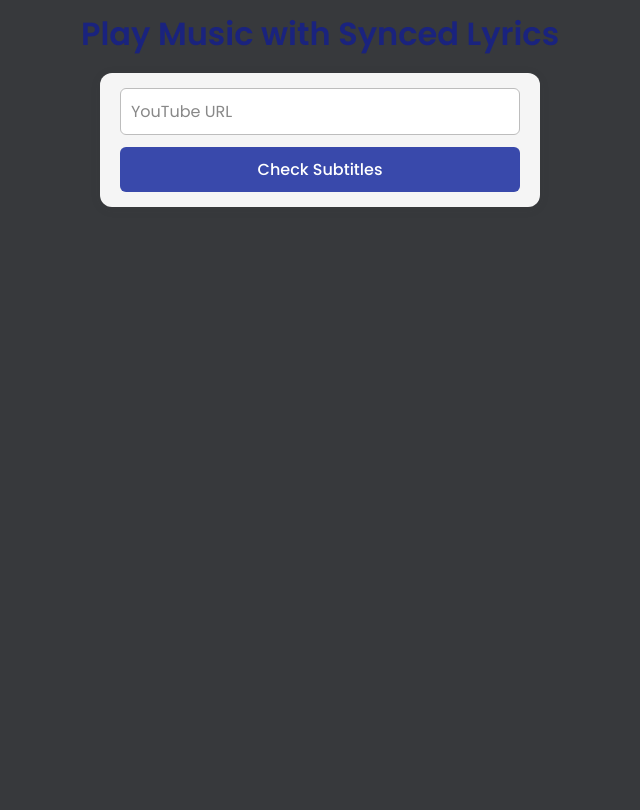
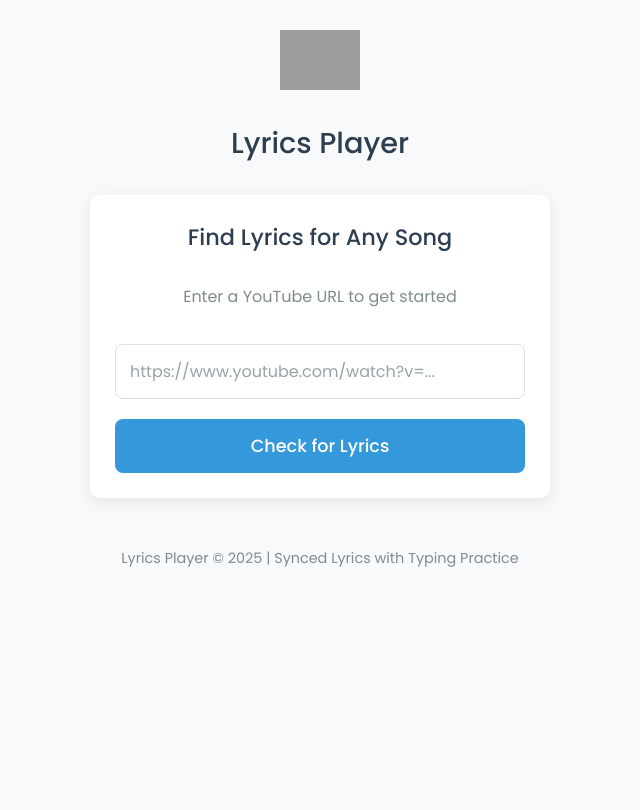
Before and after one commit to PrabeshMarasini/LyricsType, a FastAPI app: page / in a window 1280 px wide. Shown: the whole page, without its empty margins (320-960 px from the left). After the commit the page ends 567 px from the top, so only its background shows below. Run offline with FastAPI, Linux system fonts and the light colour scheme; grey boxes are pictures that could not be loaded.

Commit message:
feat: logo added, button added to go back in case subtitles is not found & minor UI changes

```diff
--- a/static/styles.css
+++ b/static/styles.css
@@ -1,87 +1,226 @@
 body {
-    background: #37393c;
-    color: #f0f0f0;
+    background: #f8f9fa;
+    color: #333;
     font-family: 'Poppins', 'Segoe UI', Arial, sans-serif;
     margin: 0;
     padding: 0;
-    height: 100vh;
-    overflow: hidden;
+    min-height: 100vh;
 }
 
-h1, h2 {
+h1 {
     text-align: center;
-    margin: 10px 0 5px 0;
-    color: #1a237e;
+    margin: 20px 0 30px 0;
+    color: #2c3e50;
     font-family: 'Poppins', sans-serif;
     font-weight: 600;
+    font-size: 2.2rem;
 }
 
+/* Container for all content */
+.container {
+    width: 100%;
+    max-width: 500px;
+    padding: 20px;
+    box-sizing: border-box;
+    margin: 0 auto;
+}
+
+/* Logo section */
+.logo-container {
+    text-align: center;
+    margin-bottom: 30px;
+}
+
+.logo-container img {
+    width: 80px;
+    height: 80px;
+    object-fit: contain;
+}
+
+.logo-container h2 {
+    margin: 15px 0 0 0;
+    color: #2c3e50;
+    font-weight: 500;
+    font-size: 1.8rem;
+}
+
+/* Form styling */
 form {
-    background: #f5f5f5;
-    max-width: 400px;
-    margin: 15px auto 10px auto;
-    padding: 15px 20px;
-    border-radius: 12px;
-    box-shadow: 0 2px 12px rgba(60,60,60,0.07);
+    background: #fff;
+    border-radius: 10px;
+    padding: 25px;
+    box-shadow: 0 4px 15px rgba(0, 0, 0, 0.08);
     display: flex;
     flex-direction: column;
-    gap: 12px;
+    gap: 20px;
+    width: 100%;
+    box-sizing: border-box;
+}
+
+.form-title {
+    margin: 0 0 10px 0;
+    color: #2c3e50;
+    font-size: 1.4rem;
+    font-weight: 500;
+    text-align: center;
+}
+
+.form-subtitle {
+    margin: 0 0 15px 0;
+    color: #7f8c8d;
+    font-size: 1rem;
+    text-align: center;
 }
 
 input[type="text"], select {
-    padding: 10px;
-    border: 1px solid #bdbdbd;
-    border-radius: 6px;
+    padding: 14px;
+    border: 1px solid #ddd;
+    border-radius: 8px;
     font-size: 1rem;
     font-family: 'Poppins', sans-serif;
+    transition: border-color 0.3s;
+    width: 100%;
+    box-sizing: border-box;
 }
 
+input[type="text"]:focus, select:focus {
+    outline: none;
+    border-color: #3498db;
+    box-shadow: 0 0 0 2px rgba(52, 152, 219, 0.2);
+}
+
+label {
+    font-weight: 500;
+    color: #2c3e50;
+    margin-bottom: 5px;
+    display: block;
+}
+
+/* Button styling */
 button {
-    background: #3949ab;
+    background: #3498db;
     color: #fff;
     border: none;
-    border-radius: 6px;
-    padding: 10px 0;
-    font-size: 1rem;
+    border-radius: 8px;
+    padding: 14px;
+    font-size: 1.1rem;
     font-family: 'Poppins', sans-serif;
     font-weight: 500;
     cursor: pointer;
-    transition: background 0.2s;
+    transition: background 0.3s, transform 0.2s;
+    width: 100%;
+    box-sizing: border-box;
 }
 
 button:hover {
-    background: #1a237e;
+    background: #2980b9;
+    transform: translateY(-2px);
+}
+
+button:active {
+    transform: translateY(0);
+}
+
+/* Try another song button */
+.try-another-btn {
+    background: #95a5a6;
+    color: #fff;
+    border: none;
+    border-radius: 8px;
+    padding: 14px;
+    font-size: 1.1rem;
+    font-family: 'Poppins', sans-serif;
+    font-weight: 500;
+    cursor: pointer;
+    transition: background 0.3s;
+    width: 100%;
+    margin-top: 10px;
+    box-sizing: border-box;
+}
+
+.try-another-btn:hover {
+    background: #7f8c8d;
+}
+
+/* Subtitle selection specific styles */
+.subtitle-option {
+    padding: 12px;
+    border: 1px solid #eee;
+    border-radius: 8px;
+    margin-bottom: 10px;
+    background: #f8f9fa;
+    cursor: pointer;
+    transition: all 0.3s;
+}
+
+.subtitle-option:hover {
+    background: #e3f2fd;
+    border-color: #3498db;
+}
+
+.subtitle-option input {
+    margin-right: 10px;
+}
+
+/* Message styling */
+.message {
+    text-align: center;
+    padding: 15px;
+    border-radius: 8px;
+    margin: 15px 0;
+    font-weight: 500;
+}
+
+.message.info {
+    background: #e3f2fd;
+    color: #0d47a1;
+    border: 1px solid #bbdefb;
+}
+
+.message.error {
+    background: #ffebee;
+    color: #b71c1c;
+    border: 1px solid #ffcdd2;
+}
+
+/* Footer */
+.footer {
+    margin-top: 30px;
+    text-align: center;
+    color: #7f8c8d;
+    font-size: 0.9rem;
 }
 
 .song-info {
     text-align: center;
-    margin: 10px auto 5px auto;
-    max-width: 300px;
+    margin: 20px auto;
+    max-width: 400px;
     display: flex;
     flex-direction: column;
     align-items: center;
-    gap: 5px;
+    gap: 15px;
 }
 
 .song-thumbnail {
     max-width: 300px;
     border-radius: 12px;
-    box-shadow: 0 1px 4px #aaa;
-    margin-bottom: 8px;
+    box-shadow: 0 4px 12px rgba(0,0,0,0.1);
+    margin-bottom: 15px;
 }
 
 .song-title {
-    font-size: 1.1em;
-    font-weight: bold;
+    font-size: 1.3em;
+    font-weight: 600;
     margin-top: 0;
-    line-height: 1.3;
+    line-height: 1.4;
     text-align: center;
     word-wrap: break-word;
     word-break: break-word;
     overflow-wrap: break-word;
     hyphens: auto;
     max-width: 100%;
-    padding: 0 10px;
+    padding: 0 15px;
+    color: #2c3e50;
 }
 
 /* Thumbnail animation styles */
@@ -306,7 +447,7 @@
     z-index: 2;
 }
 
-::-webkit-input-placeholder { color: #888; }
-::-moz-placeholder { color: #888; }
-:-ms-input-placeholder { color: #888; }
-::placeholder { color: #888; }
+::-webkit-input-placeholder { color: #95a5a6; }
+::-moz-placeholder { color: #95a5a6; }
+:-ms-input-placeholder { color: #95a5a6; }
+::placeholder { color: #95a5a6; }
--- a/templates/index.html
+++ b/templates/index.html
@@ -2,28 +2,51 @@
 <html>
 <head>
     <title>Lyrics Player</title>
+    <!-- Favicons -->
+    <link rel="icon" type="image/png" sizes="16x16" href="/static/favicons/favicon-16x16.png">
+    <link rel="icon" type="image/png" sizes="32x32" href="/static/favicons/favicon-32x32.png">
+    <link rel="icon" type="image/png" sizes="48x48" href="/static/favicons/favicon-48x48.png">
+    <link rel="icon" type="image/png" sizes="64x64" href="/static/favicons/favicon-64x64.png">
+    <link rel="icon" type="image/png" sizes="128x128" href="/static/favicons/favicon-128x128.png">
+    <link rel="icon" type="image/png" sizes="256x256" href="/static/favicons/favicon-256x256.png">
+
     <link rel="preconnect" href="https://fonts.googleapis.com">
     <link rel="preconnect" href="https://fonts.gstatic.com" crossorigin>
     <link href="https://fonts.googleapis.com/css2?family=Poppins:wght@300;400;500;600;700&display=swap" rel="stylesheet">
     <link rel="stylesheet" href="/static/styles.css">
 </head>
 <body>
+    <div class="container">
         {% if not song %}
-    <h1>Play Music with Synced Lyrics</h1>
+        <div class="logo-container">
+            <img src="/static/logo.png" alt="Lyrics Player Logo">
+            <h2>Lyrics Player</h2>
+        </div>
+
         {% if subtitles is not defined or subtitles is none %}
             <form action="/get_subtitles" method="post">
-            <input type="text" name="url" placeholder="YouTube URL" required>
-            <button type="submit">Check Subtitles</button>
+                <h3 class="form-title">Find Lyrics for Any Song</h3>
+                <p class="form-subtitle">Enter a YouTube URL to get started</p>
+                <input type="text" name="url" placeholder="https://www.youtube.com/watch?v=..." required>
+                <button type="submit">Check for Lyrics</button>
             </form>
         {% elif subtitles|length == 0 %}
             <form>
-            <input type="text" value="No Subtitles Found!" disabled>
+                <h3 class="form-title">No Lyrics Found</h3>
+                <p class="form-subtitle">Sorry, we couldn't find any lyrics for this video</p>
+                <div class="message error">No subtitles available for this video</div>
+            </form>
+            <!-- Try another song button -->
+            <form action="/" method="get">
+                <button type="submit" class="try-another-btn">Try Another Song</button>
             </form>
         {% else %}
             <form action="/download" method="post">
+                <h3 class="form-title">Select Lyrics Language</h3>
+                <p class="form-subtitle">Choose the language for the lyrics</p>
                 <input type="hidden" name="url" value="{{ url }}">
-            <label>Choose subtitle:</label>
-            <select name="lang" required>
+                <label for="lang">Available Languages:</label>
+                <select name="lang" id="lang" required>
                     {% for lang in subtitles %}
                         <option value="{{ lang }}">{{ lang }}</option>
                     {% endfor %}
@@ -70,7 +93,11 @@
 
             <div id="lyrics">
                 {% if subs|length == 0 %}
-            <div style="color: #ffeb3b; font-size: 18px; text-align: center; opacity: 0.7; margin: 20px 0;">No Subtitles found</div>
+                <div class="message error">No lyrics found for this song</div>
+                <!-- Try another song button -->
+                <form action="/" method="get">
+                    <button type="submit" class="try-another-btn">Try Another Song</button>
+                </form>
                 {% endif %}
             </div>
 
@@ -79,6 +106,12 @@
                 {{ subs | tojson }}
             </script>
         {% endif %}
+    </div>
+
+    <div class="footer">
+        <p>Lyrics Player &copy; 2025 | Synced Lyrics with Typing Practice</p>
+    </div>
+
     <script src="/static/script.js"></script>
 </body>
 </html>
```
Also changed, not shown: other parts of static/styles.css (+54 -52 lines), static/favicons/favicon-128x128.png (added), static/favicons/favicon-16x16.png (added), static/favicons/favicon-256x256.png (added), static/favicons/favicon-32x32.png (added), static/favicons/favicon-48x48.png (added), static/favicons/favicon-64x64.png (added). Lines whose indentation alone changed are shown as unchanged.
